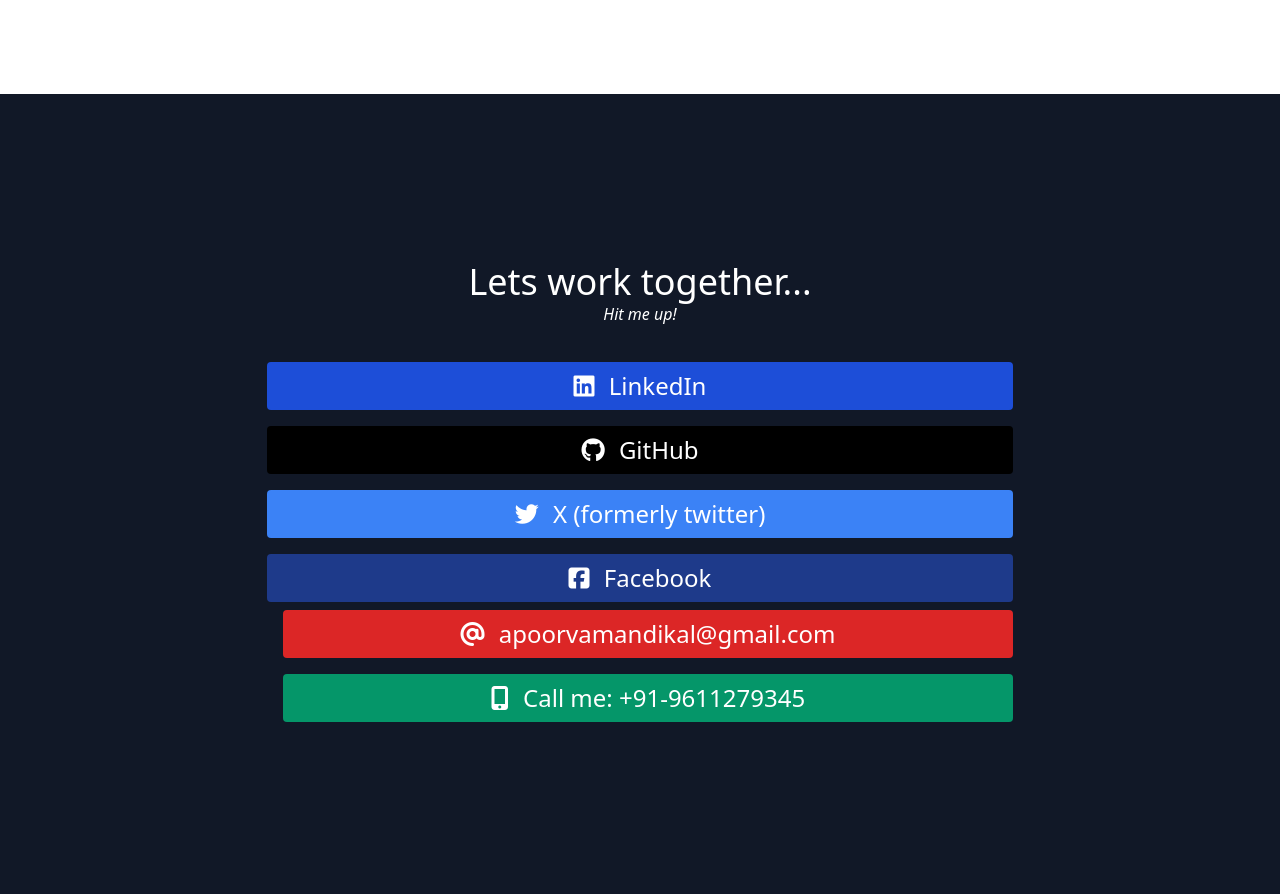
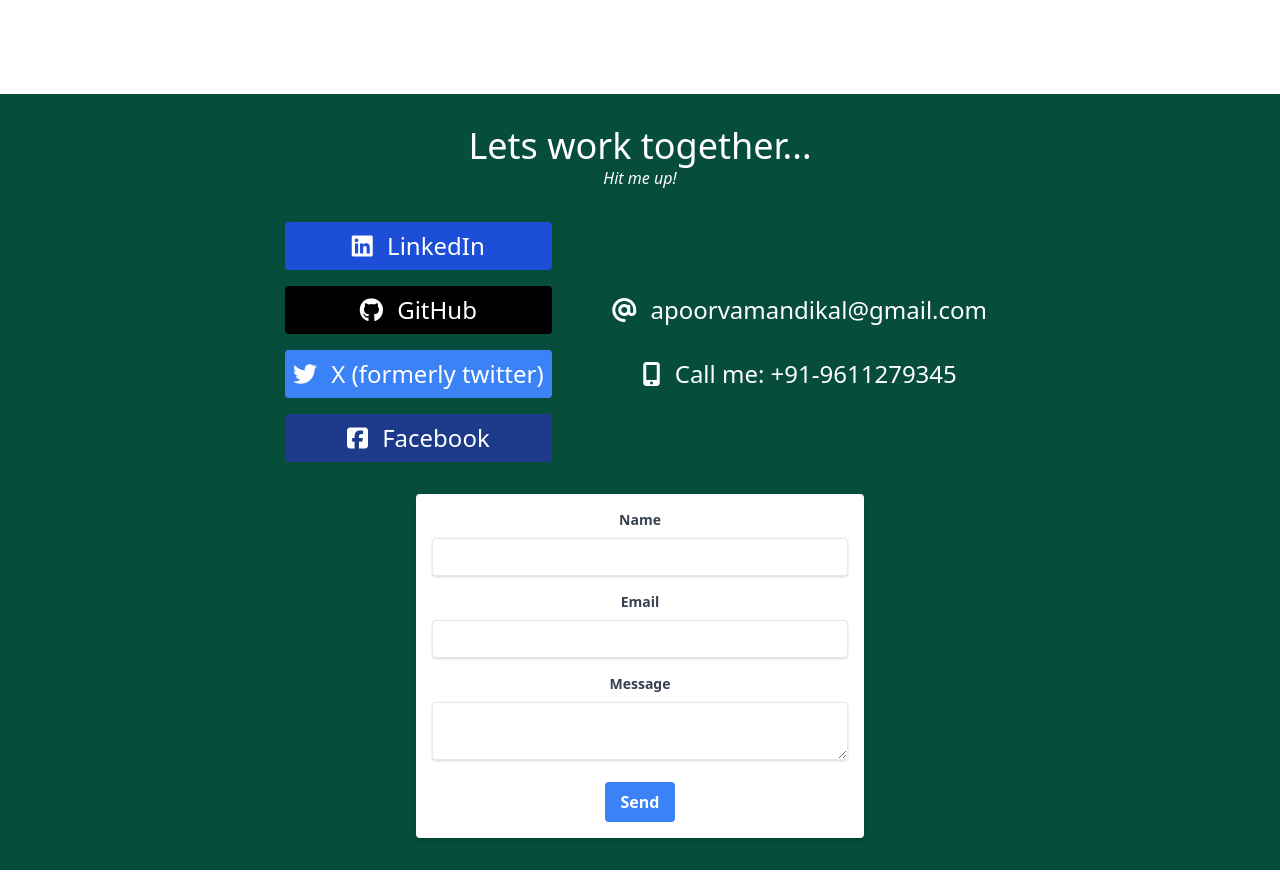
Before and after one commit to ApoorvaMandikal/React-Portfolio-with-Tailwind-CSS, a React (Create React App) app: page / in a window 1280 px wide. Shown: the part 4808-5702 px from the top of the page. After the commit the page ends 5678 px from the top, so only its background shows below. Built offline with nearby package versions, Linux system fonts and the light colour scheme.

Commit message:
fix: contact form

```diff
--- a/src/components/Contact.js
+++ b/src/components/Contact.js
@@ -1,16 +1,39 @@
-import React from 'react';
+import React,{useState} from 'react';
 
 export default function Contact() {
+
+    const [name, setName] = useState('');
+    const [email, setEmail] = useState('');
+    const [message, setMessage] = useState('');
+
+    const handleSubmit = (event) => {
+      event.preventDefault();
+
+      const formData = new FormData();
+      formData.append('form-name', 'contact');
+      formData.append('name', name);
+      formData.append('email', email);
+      formData.append('message', message);
+
+      fetch('/', {
+        method: 'POST',
+        headers: { 'Content-Type': 'application/x-www-form-urlencoded' },
+        body: new URLSearchParams(formData).toString(),
+      })
+        .then(() => alert('Success!'))
+        .catch((error) => alert(error));
+    };
+
   return (
     <section
       id="contact"
-      className="flex flex-col justify-center items-center text-center w-full h-screen py-8 bg-cover bg-center bg-gray-900"
+      className="flex flex-col justify-center items-center text-center w-full py-8 bg-cover bg-center bg-green-900"
     >
       <div className="mb-8">
         <h2 className="text-6xl sm:text-4xl text-white">Lets work together...</h2>
         <p className="italic text-white">Hit me up!</p>
       </div>
-      <div className="flex flex-wrap flex-col justify-around w-7/12 space-y-4 sm:space-y-0 sm:space-x-4 h-1/2">
+      <div className="flex flex-wrap flex-row justify-around w-7/12 space-y-4 sm:space-y-0 sm:space-x-4 h-1/2">
         <div className="flex flex-col space-y-4">
           <a
             href="https://www.linkedin.com/in/apoorva-mandikal/"
@@ -49,19 +72,77 @@
         <div className="flex flex-col space-y-4 justify-center text-center">
           <a
             href="mailto:apoorvamandikal@gmail.com"
-            className="btn contact-details text-2xl text-white p-2 bg-red-600 rounded hover:bg-red-700"
+            className="btn contact-details text-2xl text-white p-2 bg-rose-950 rounded hover:bg-red-700"
           >
             <i className="fas fa-at mr-2"></i> apoorvamandikal@gmail.com
           </a>
           <a
             href="tel:9611279345"
-            className="btn contact-details text-2xl text-white p-2 bg-green-600 rounded hover:bg-green-700"
+            className="btn contact-details text-2xl text-white p-2 bg-teal-700 rounded hover:bg-green-700"
             alt="Call 555-555-5555"
           >
             <i className="fas fa-mobile-alt mr-2"></i> Call me: +91-9611279345
           </a>
         </div>
       </div>
+      <form
+        name="contact"
+        method="POST"
+        data-netlify="true"
+        onSubmit={handleSubmit}
+        className="w-full max-w-md mt-8 p-4 bg-white shadow-md rounded"
+      >
+        <input type="hidden" name="form-name" value="contact" />
+        <div className="mb-4">
+          <label className="block text-gray-700 text-sm font-bold mb-2" htmlFor="name">
+            Name
+          </label>
+          <input
+            className="shadow appearance-none border rounded w-full py-2 px-3 text-gray-700 leading-tight focus:outline-none focus:shadow-outline"
+            id="name"
+            type="text"
+            name="name"
+            value={name}
+            onChange={(e) => setName(e.target.value)}
+            required
+          />
+        </div>
+        <div className="mb-4">
+          <label className="block text-gray-700 text-sm font-bold mb-2" htmlFor="email">
+            Email
+          </label>
+          <input
+            className="shadow appearance-none border rounded w-full py-2 px-3 text-gray-700 leading-tight focus:outline-none focus:shadow-outline"
+            id="email"
+            type="email"
+            name="email"
+            value={email}
+            onChange={(e) => setEmail(e.target.value)}
+            required
+          />
+        </div>
+        <div className="mb-4">
+          <label className="block text-gray-700 text-sm font-bold mb-2" htmlFor="message">
+            Message
+          </label>
+          <textarea
+            className="shadow appearance-none border rounded w-full py-2 px-3 text-gray-700 leading-tight focus:outline-none focus:shadow-outline"
+            id="message"
+            name="message"
+            value={message}
+            onChange={(e) => setMessage(e.target.value)}
+            required
+          />
+        </div>
+        <div className="flex items-center justify-center">
+          <button
+            className="bg-blue-500 hover:bg-blue-700 text-white font-bold py-2 px-4 rounded focus:outline-none focus:shadow-outline"
+            type="submit"
+          >
+            Send
+          </button>
+        </div>
+      </form>
     </section>
   );
 }
```
